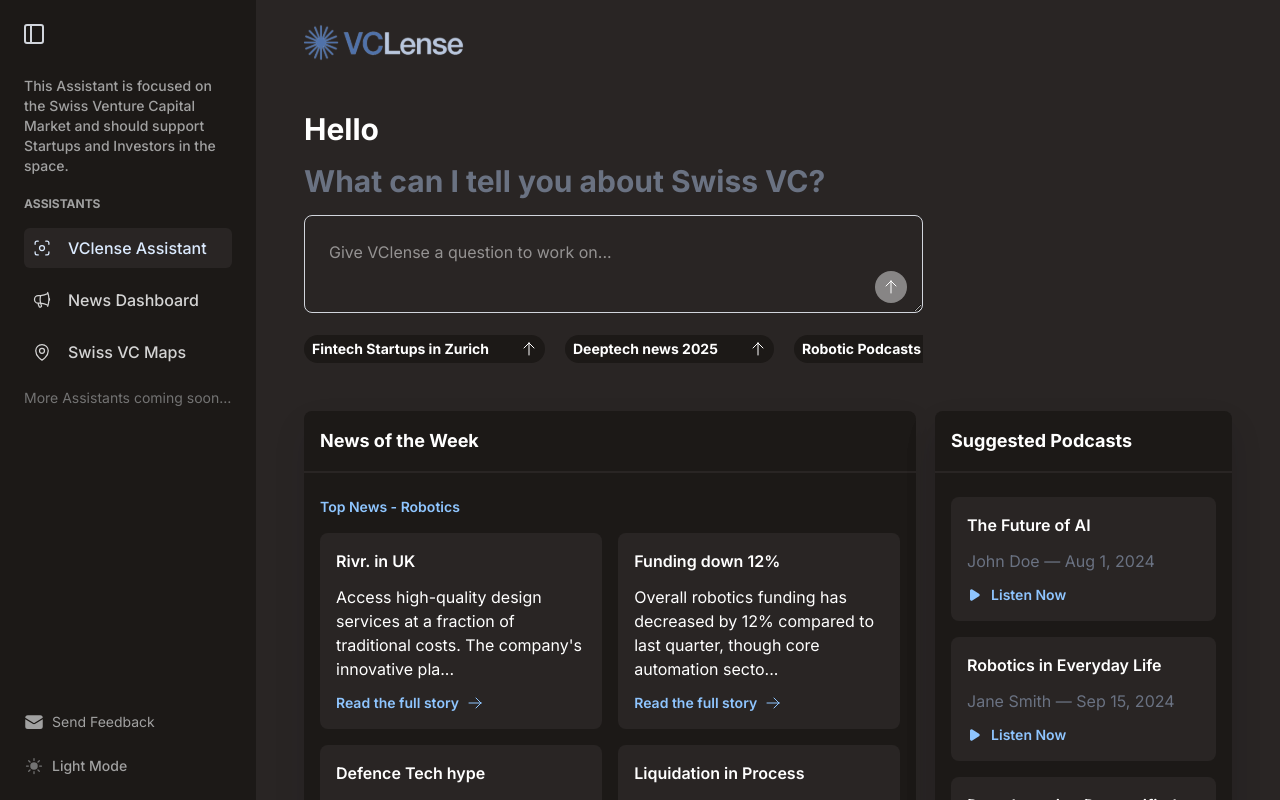
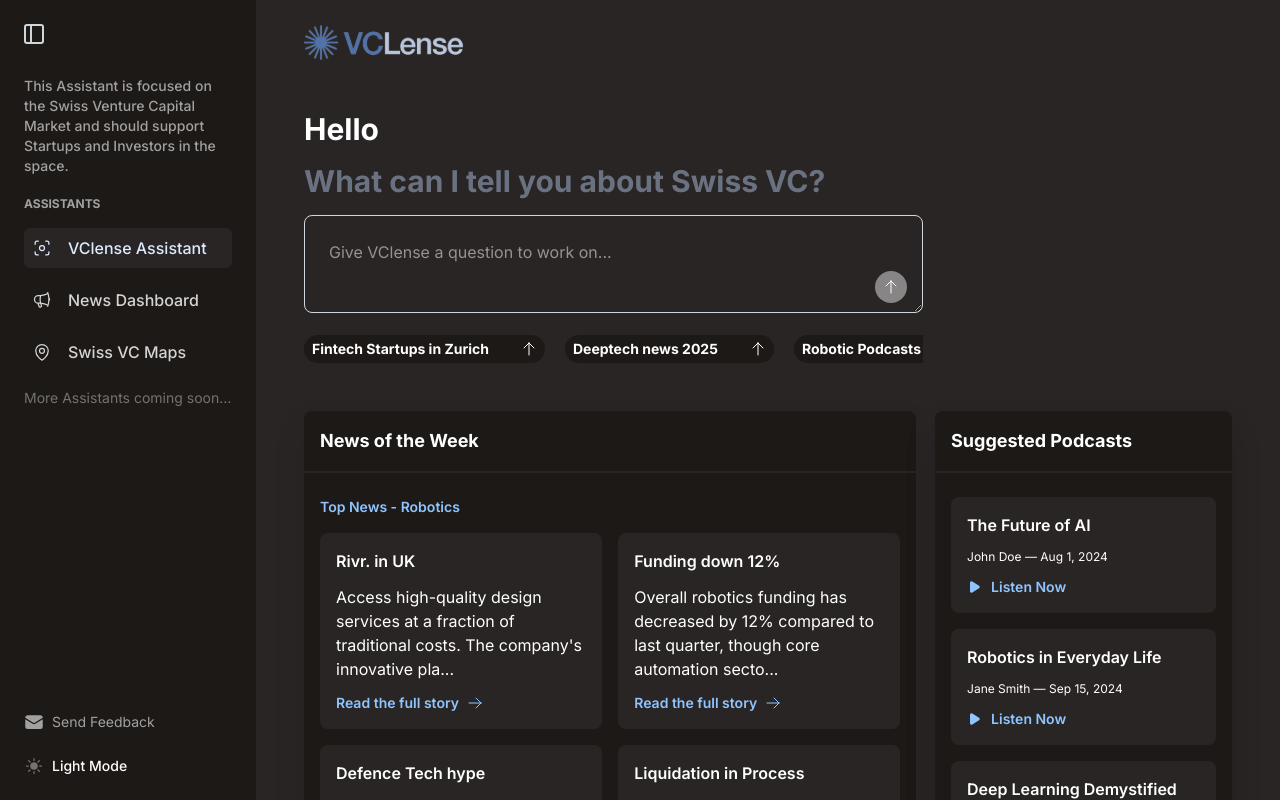
Before and after one commit to integral-digi/vclense-dash, a Next.js app: page /vclense-assistant in a window 1280 px wide. Both pictures are taken after a click on the button "Dark Mode". Shown: the top 800 px of the page. Built offline with nearby package versions, Linux system fonts and the light colour scheme.

Commit message:
fix: improve dark mode styles in ThemeToggler and PodcastSection components

```diff
--- a/app/components/Toggler.tsx
+++ b/app/components/Toggler.tsx
@@ -30,11 +30,11 @@ const ThemeToggler: React.FC = () => {
 			"
 		>
 			{darkMode ? (
-				<SunIcon className="h-5 w-5 text-neutral-500 " />
+				<SunIcon className="h-5 w-5 text-neutral-500 dark:hover:text-white" />
 			) : (
 				<MoonIcon className="h-5 w-5 text-neutral-500" />
 			)}
-			<span className="text-sm font-medium  text-neutral-500 dark:text-neutral-400">
+			<span className="text-sm font-medium text-neutral-500 dark:text-white">
 				{darkMode ? "Light Mode" : "Dark Mode"}
 			</span>
 		</button>
--- a/app/vclense-assistant/components/PodcastSection.tsx
+++ b/app/vclense-assistant/components/PodcastSection.tsx
@@ -59,7 +59,7 @@ const PodcastSection = () => {
 								{episode.title}
 							</h3>
 
-							<p className="text-gray-500 dark:text-whitetext-xs">
+							<p className="text-gray-500 dark:text-white text-xs">
 								{episode.host} — {formatDate(episode.release)}
 							</p>
 
```
